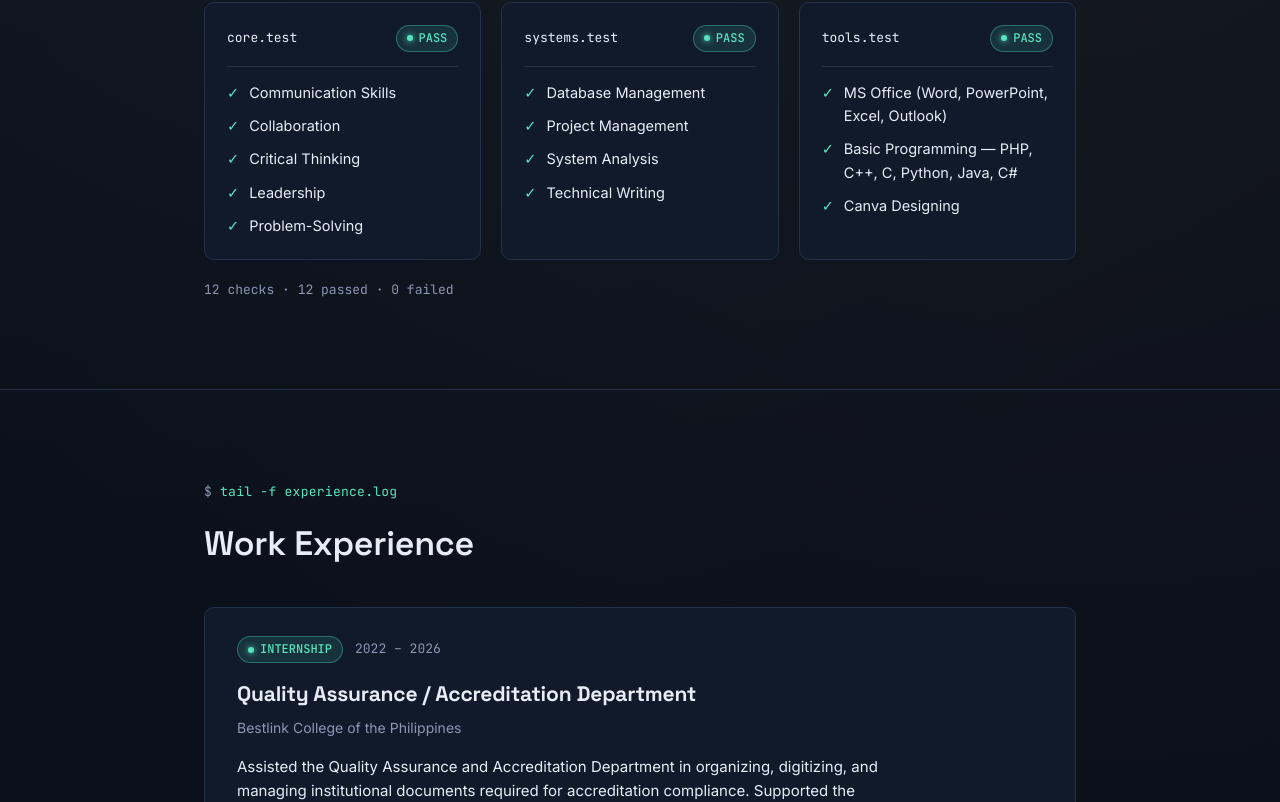
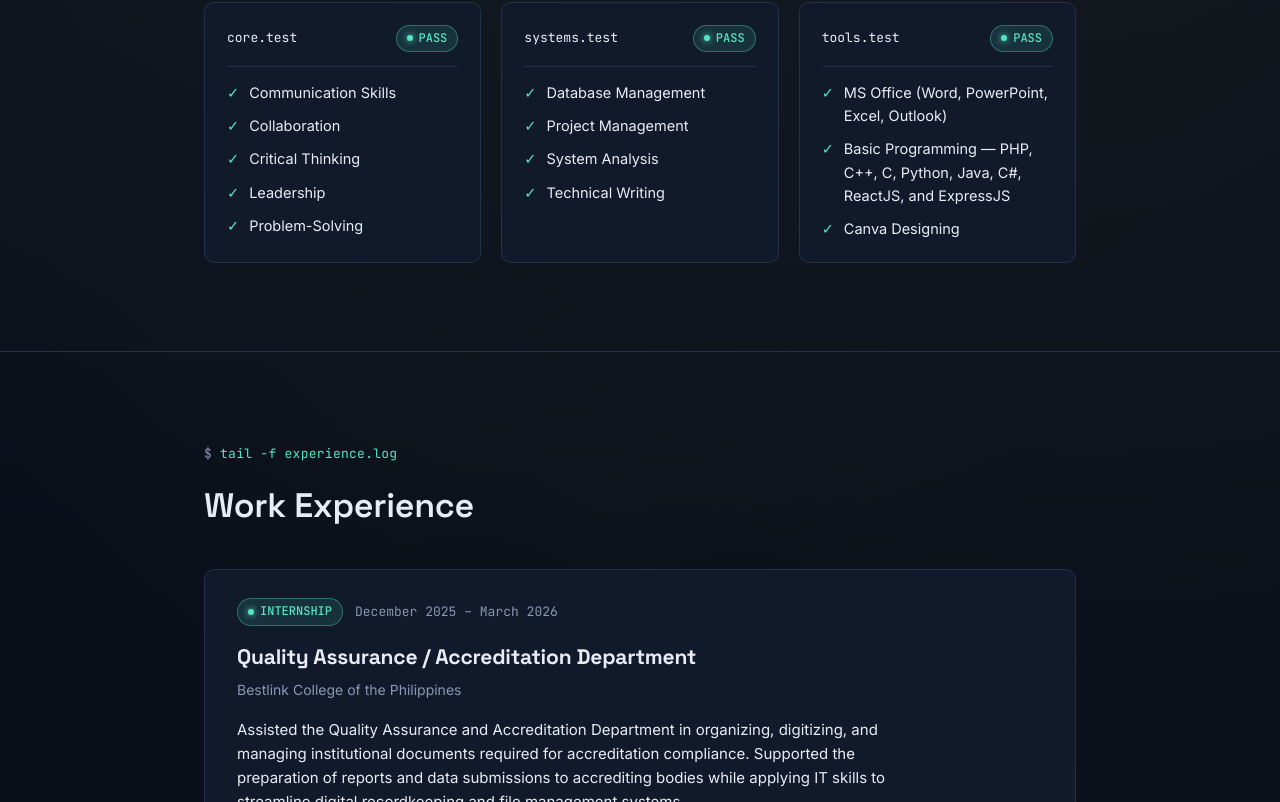
Before and after one commit to CLOUDFREEZE/Josh_Portfolio_Vercel, a React (Vite) app: page / in a window 1280 px wide. Shown: the part 1358-2160 px from the top of the page. Built offline with nearby package versions, Linux system fonts and the light colour scheme.

Commit message:
"polishing info"

```diff
--- a/src/components/Contact.jsx
+++ b/src/components/Contact.jsx
@@ -22,8 +22,8 @@ export default function Contact() {
               <span>0969 321 8260</span>
             </a>
             <div className="contact-item">
-              <span className="mono muted">location</span>
-              <span>Quezon City, Philippines</span>
+              <span className="mono muted">Github</span>
+              <span>CLOUDFREEZE</span>
             </div>
           </div>
         </div>
--- a/src/components/Experience.jsx
+++ b/src/components/Experience.jsx
@@ -10,7 +10,7 @@ export default function Experience() {
         <div className="panel log-entry">
           <div className="log-meta mono">
             <span className="status-pill dot">INTERNSHIP</span>
-            <span className="muted">2022 – 2026</span>
+            <span className="muted">December 2025 – March 2026</span>
           </div>
           <h3 className="log-role">Quality Assurance / Accreditation Department</h3>
           <p className="log-org muted">Bestlink College of the Philippines</p>
--- a/src/components/Skills.jsx
+++ b/src/components/Skills.jsx
@@ -11,7 +11,7 @@ const SUITES = [
   },
   {
     name: 'tools.test',
-    items: ['MS Office (Word, PowerPoint, Excel, Outlook)', 'Basic Programming — PHP, C++, C, Python, Java, C#', 'Canva Designing'],
+    items: ['MS Office (Word, PowerPoint, Excel, Outlook)', 'Basic Programming — PHP, C++, C, Python, Java, C#, ReactJS, and ExpressJS ', 'Canva Designing'],
   },
 ]
 
@@ -42,10 +42,6 @@ export default function Skills() {
             </div>
           ))}
         </div>
-
-        <p className="mono muted suite-summary">
-          {total} checks · {total} passed · 0 failed
-        </p>
       </div>
     </section>
   )
```
